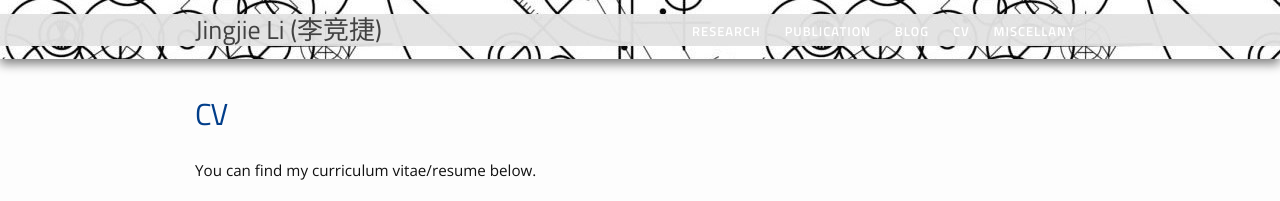
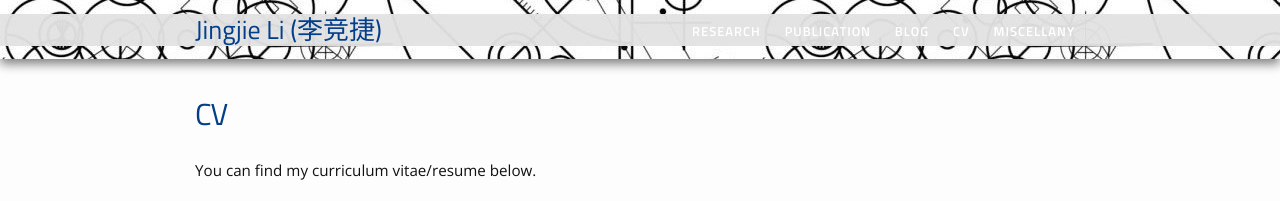
Before and after one commit to jingjieli95/jingjieli95.github.io, a Jekyll site: the page built from cv.md, in a window 1280 px wide. Shown: the top 201 px of the page. Built offline with Jekyll 4.4.1, drawn with Linux system fonts in a browser that asks for light colours.

Commit message:
Update _header.scss

```diff
--- a/_sass/_header.scss
+++ b/_sass/_header.scss
@@ -19,14 +19,14 @@
     float: left;
     font-weight: 500;
 		font-family: 'Titillium Web', sans-serif;
-    color: $grey-color-dark; //#ffffff;
+    color: $blue-color-dark; //#ffffff;
     &,
     &:visited {
-        color: $grey-color-dark; // #ffffff;
+        color: $blue-color-dark; // #ffffff;
     }
     &,
     &:hover {
-        color: $grey-color-dark; //#ffffff;
+        color: $blue-color-dark; //#ffffff;
 	   text-decoration: none;
     }
 }
@@ -38,7 +38,7 @@
 }
 
 .site-nav ul li a {
-	color: #fff;
+	color: $blue-color-dark; // #fff;
 }
 
 .site-nav ul {
```
